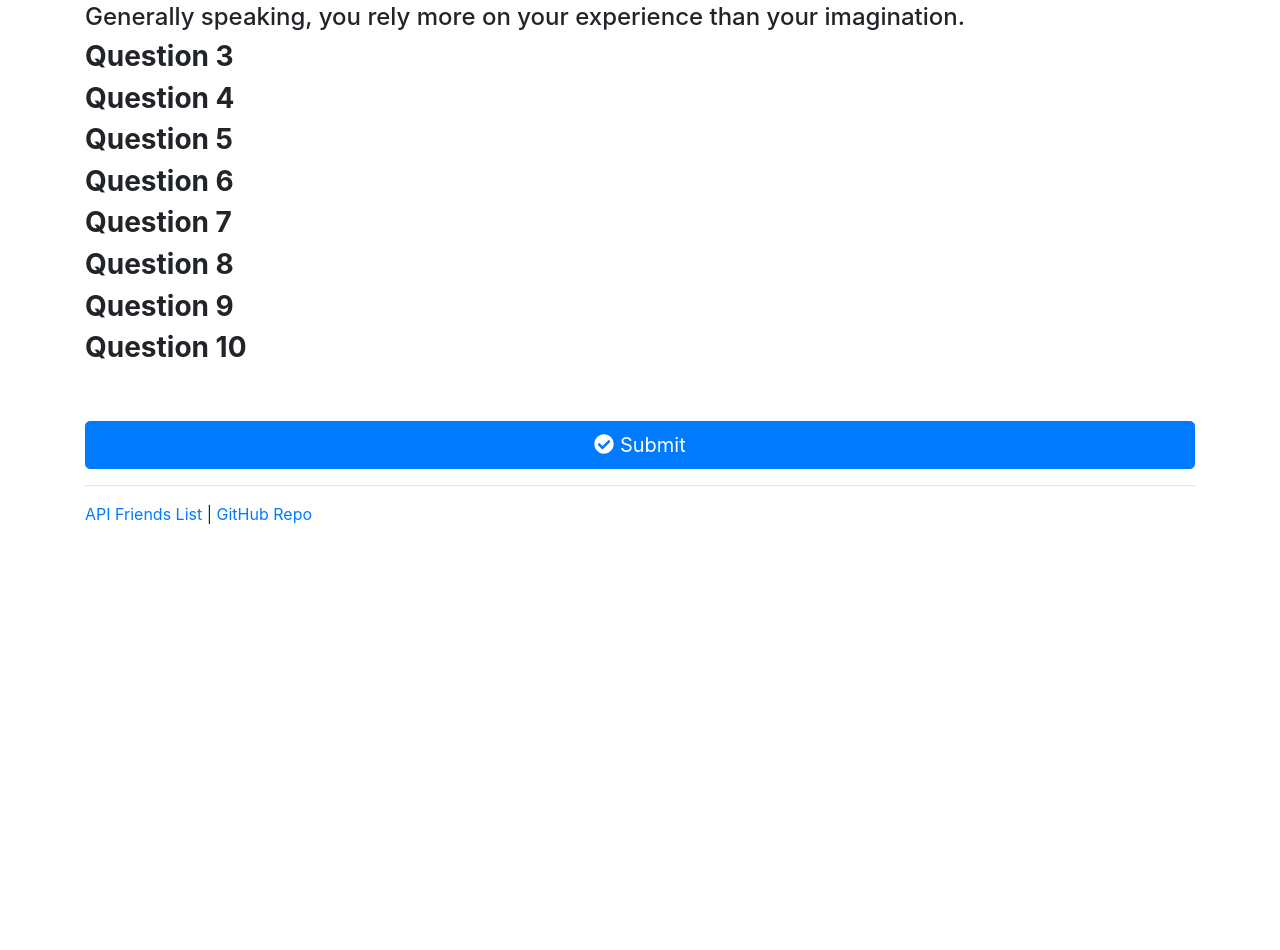
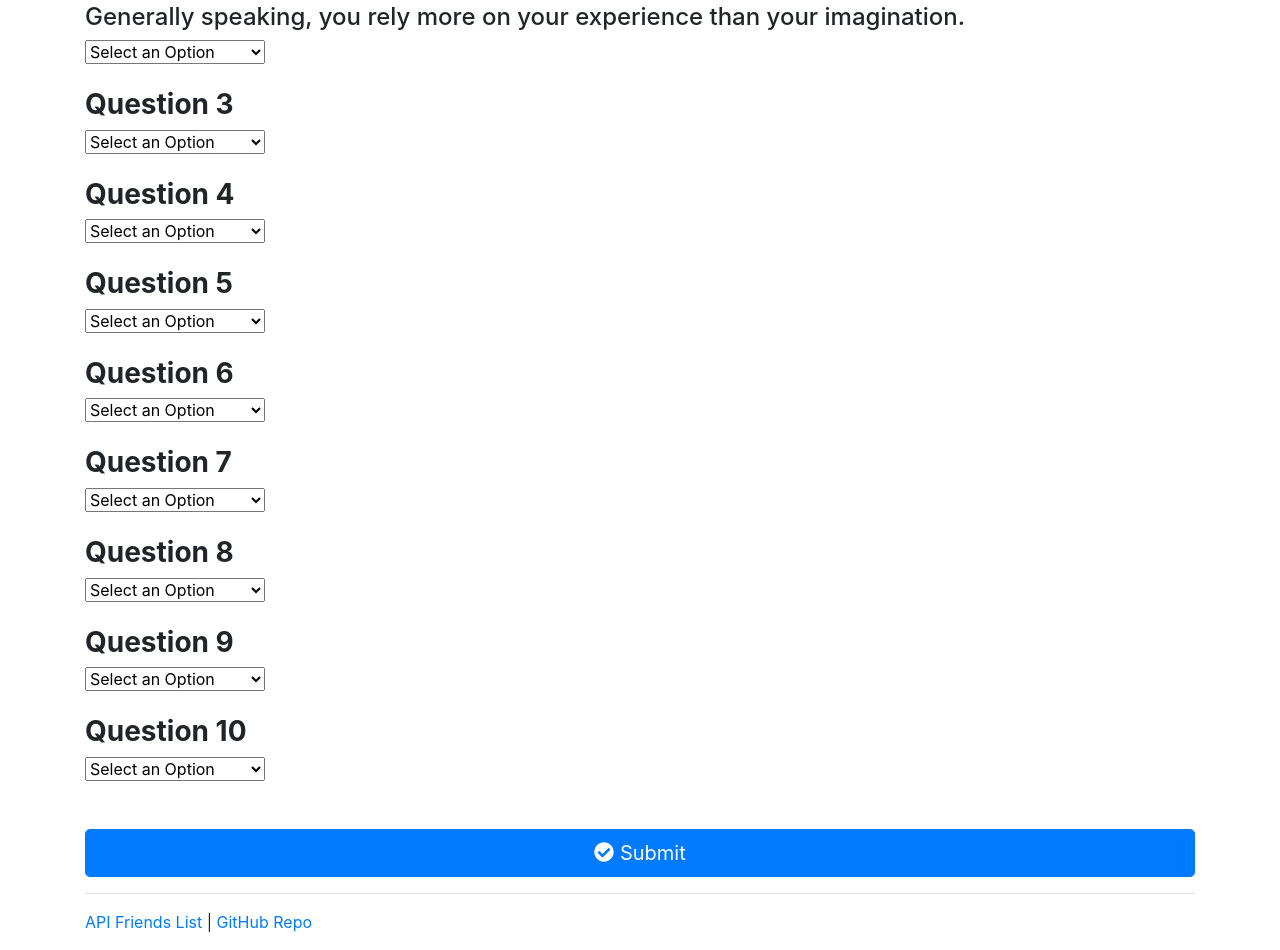
Before and after one commit to w3fl3x/FriendFinder, a website: page app/public/survey.html in a window 1280 px wide. Shown: the part 470-1420 px from the top of the page. Before the commit the page ends 1012 px from the top, so only its background shows below. Drawn offline with nearby package versions, Linux system fonts and the light colour scheme.

Commit message:
Add selection box for each questions in survey.html.

```diff
--- a/app/public/survey.html
+++ b/app/public/survey.html
@@ -50,31 +50,119 @@
 
         <h3><strong>Question 2</strong></h3>
         <h4>Generally speaking, you rely more on your experience than your imagination.</h4>
+        <select data-placeholder="" class="chosen-select" id="q2">
+            <option value="">Select an Option</option>
+            <option value="1">1 (Strongly Disagree)</option>
+            <option value="2">2</option>
+            <option value="3">3</option>
+            <option value="4">4</option>
+            <option value="5">5 (Strongly Agree)</option>
+        </select>
+        <br>
+        <br>
 
         <h3><strong>Question 3</strong></h3>
         <h4></h4>
+        <select data-placeholder="" class="chosen-select" id="q3">
+            <option value="">Select an Option</option>
+            <option value="1">1 (Strongly Disagree)</option>
+            <option value="2">2</option>
+            <option value="3">3</option>
+            <option value="4">4</option>
+            <option value="5">5 (Strongly Agree)</option>
+        </select>
+        <br>
+        <br>
 
         <h3><strong>Question 4</strong></h3>
         <h4></h4>
+        <select data-placeholder="" class="chosen-select" id="q4">
+            <option value="">Select an Option</option>
+            <option value="1">1 (Strongly Disagree)</option>
+            <option value="2">2</option>
+            <option value="3">3</option>
+            <option value="4">4</option>
+            <option value="5">5 (Strongly Agree)</option>
+        </select>
+        <br>
+        <br>
 
         <h3><strong>Question 5</strong></h3>
         <h4></h4>
+        <select data-placeholder="" class="chosen-select" id="q5">
+            <option value="">Select an Option</option>
+            <option value="1">1 (Strongly Disagree)</option>
+            <option value="2">2</option>
+            <option value="3">3</option>
+            <option value="4">4</option>
+            <option value="5">5 (Strongly Agree)</option>
+        </select>
+        <br>
+        <br>
 
         <h3><strong>Question 6</strong></h3>
         <h4></h4>
+        <select data-placeholder="" class="chosen-select" id="q6">
+            <option value="">Select an Option</option>
+            <option value="1">1 (Strongly Disagree)</option>
+            <option value="2">2</option>
+            <option value="3">3</option>
+            <option value="4">4</option>
+            <option value="5">5 (Strongly Agree)</option>
+        </select>
+        <br>
+        <br>
 
         <h3><strong>Question 7</strong></h3>
         <h4></h4>
+        <select data-placeholder="" class="chosen-select" id="q7">
+            <option value="">Select an Option</option>
+            <option value="1">1 (Strongly Disagree)</option>
+            <option value="2">2</option>
+            <option value="3">3</option>
+            <option value="4">4</option>
+            <option value="5">5 (Strongly Agree)</option>
+        </select>
+        <br>
+        <br>
 
         <h3><strong>Question 8</strong></h3>
         <h4></h4>
+        <select data-placeholder="" class="chosen-select" id="q8">
+            <option value="">Select an Option</option>
+            <option value="1">1 (Strongly Disagree)</option>
+            <option value="2">2</option>
+            <option value="3">3</option>
+            <option value="4">4</option>
+            <option value="5">5 (Strongly Agree)</option>
+        </select>
+        <br>
+        <br>
 
         <h3><strong>Question 9</strong></h3>
         <h4></h4>
+        <select data-placeholder="" class="chosen-select" id="q9">
+            <option value="">Select an Option</option>
+            <option value="1">1 (Strongly Disagree)</option>
+            <option value="2">2</option>
+            <option value="3">3</option>
+            <option value="4">4</option>
+            <option value="5">5 (Strongly Agree)</option>
+        </select>
+        <br>
+        <br>
 
         <h3><strong>Question 10</strong></h3>
         <h4></h4>
-
+        <select data-placeholder="" class="chosen-select" id="q10">
+            <option value="">Select an Option</option>
+            <option value="1">1 (Strongly Disagree)</option>
+            <option value="2">2</option>
+            <option value="3">3</option>
+            <option value="4">4</option>
+            <option value="5">5 (Strongly Agree)</option>
+        </select>
+        <br>
         <br>
         <br>
 
```
